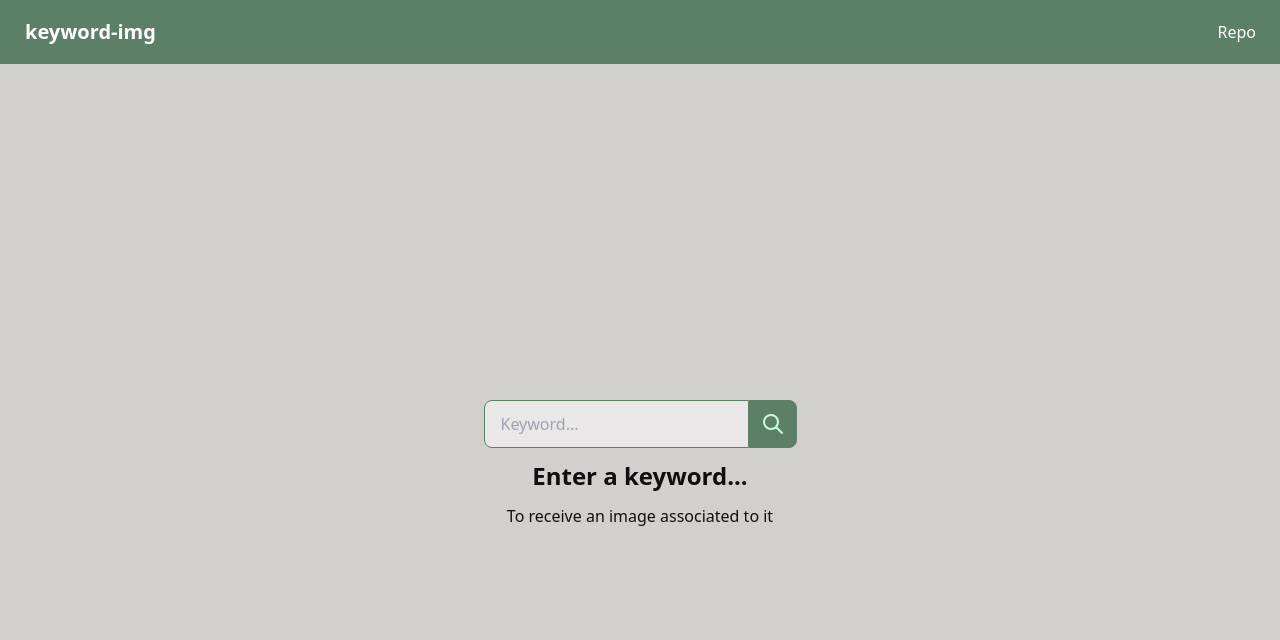
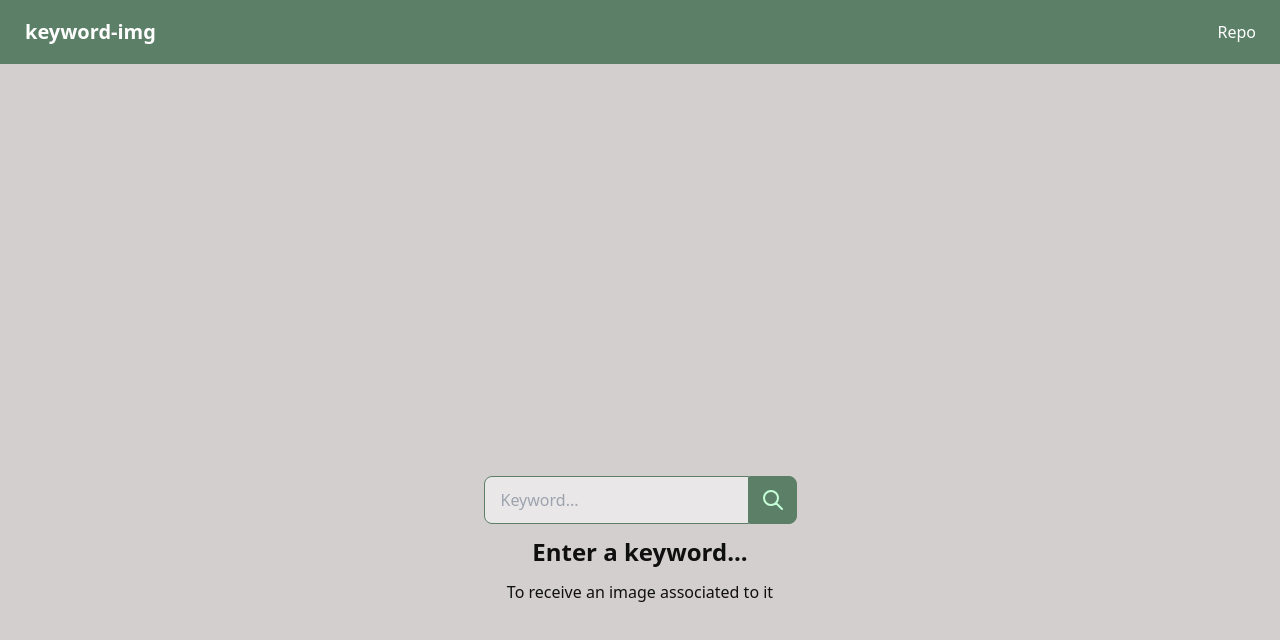
Before and after one commit to devmegan/keyword-img, a React (Create React App) app: page / in a window 1280 px wide. Shown: the top 640 px of the page. Built offline with nearby package versions, Linux system fonts and the light colour scheme.

Commit message:
add components to hero

```diff
--- a/src/component/Hero.js
+++ b/src/component/Hero.js
@@ -1,16 +1,36 @@
+import { useState } from 'react';
 import Description from './Description'
 import SearchInput from './SearchInput';
+import ImgCard from './ImgCard';
+import Error from './Error';
 
 export default function Hero() {
+    const [url, setUrl] = useState('');
+    const [alt, setAlt] = useState('');
+    const [loading, setLoading] = useState(false);
+    const [error, setError] = useState(false);
+
+    const search = async (keyword) => {
+        setLoading(true);
+        setError(false);
+
+        fetch(`https://source.unsplash.com/random/800x500/?${keyword}`)
+            .then(Res => setUrl(Res.url));
+
+        setAlt(`image from your search for ${keyword}`)
+    }
+
     return (
-        <div className="hero min-h-screen bg-base-200">
-            <div className="hero-content text-center">
-                <div className="max-w-md grid grid-cols-1 gap-3">
-                    <span className="mx-auto inline-block">
-                      <SearchInput />
-                    </span>
-                   <Description />
+        <div className="min-h-screen bg-base-200 w-full py-10 md:py-20">
+            <div className="max-w-screen-md px-10 md:px-0 grid grid-cols-1 gap-3 block mx-auto text-center">
+                <div className='h-80'>
+                    {url && <ImgCard src={url} alt={alt} setLoading={setLoading} setError={setError} />}
                 </div>
+                {error && <Error error={error} setError={setError} setLoading={setLoading} />}
+                <span className="mx-auto inline-block">
+                    <SearchInput search={search} loading={loading} />
+                </span>
+                <Description />
             </div>
         </div>
     )
```
